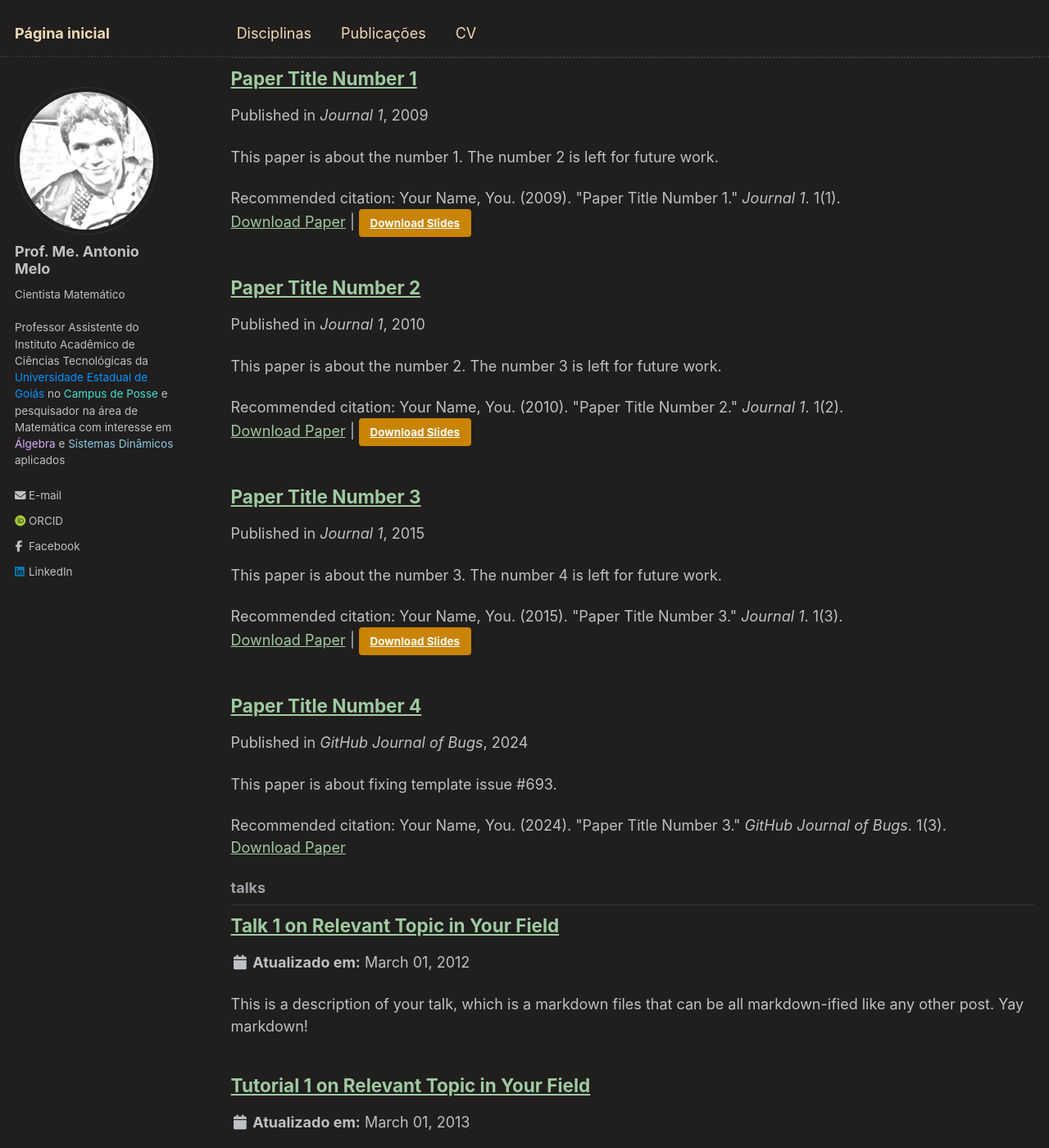
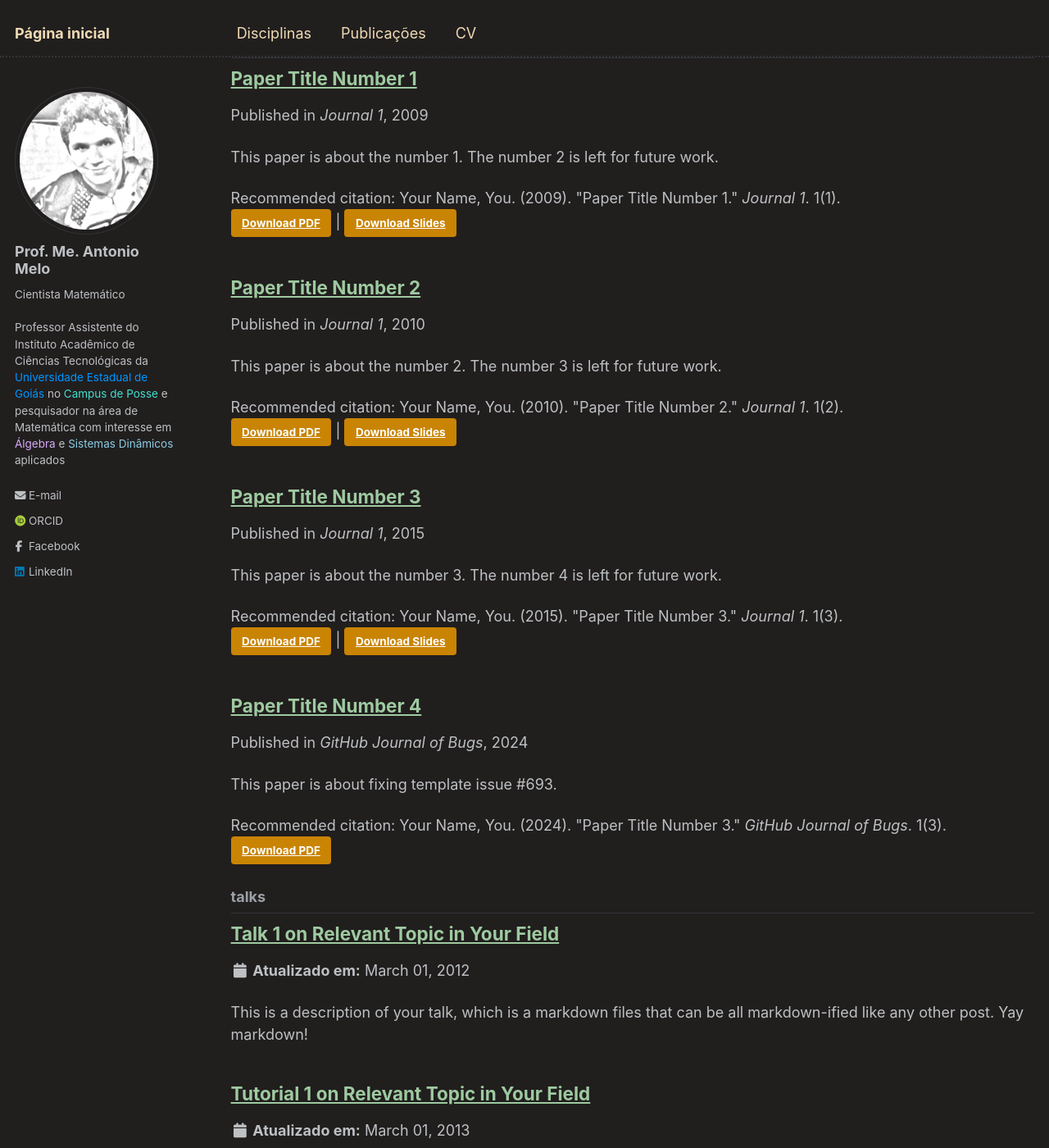
Before and after one commit to antmelo/antmelo.github.io, a Jekyll site: the page built from _pages/collection-archive.html, in a window 1280 px wide and 1400 px high, scrolled down 1078 px. Shown: the whole window at 82% size. Built offline with Jekyll 4.4.1, drawn with Linux system fonts in a browser that asks for light colours; some web fonts are replaced.

Commit message:
Update archive-single.html

```diff
--- a/_includes/archive-single.html
+++ b/_includes/archive-single.html
@@ -53,17 +53,17 @@
     {% endif %}
 
     {% if post.citation and post.paperurl and post.slidesurl %}
-      <p>Recommended citation: {{ post.citation }}<br /><a href="{{ post.paperurl }}">Download Paper</a> | <a href="{{ post.slidesurl }}" class="btn">Download Slides</a></p>
+      <p>Recommended citation: {{ post.citation }}<br /><a text-decoration:none; href="{{ post.paperurl }}" class="btn">Download PDF</a> | <a text-decoration:none; href="{{ post.slidesurl }}" class="btn">Download Slides</a></p>
     {% elsif post.citation and post.paperurl %}
-      <p>Recommended citation: {{ post.citation }}<br /><a href="{{ post.paperurl }}">Download Paper</a></p>
+      <p>Recommended citation: {{ post.citation }}<br /><a text-decoration:none; href="{{ post.paperurl }}" class="btn">Download PDF</a></p>
     {% elsif post.citation and post.slidesurl %}
-      <p>Recommended citation: {{ post.citation }}<br /><a href="{{ post.slidesurl }}" class="btn">Download Sl8ides</a></p>
+      <p>Recommended citation: {{ post.citation }}<br /><a text-decoration:none; href="{{ post.slidesurl }}" class="btn">Download Slides</a></p>
     {% elsif post.citation %}
       <p>Recommended citation: {{ post.citation }}</p>
     {% elsif post.paperurl %}
-      <p><a href=" {{ post.paperurl }} ">Download Paper</a></p>
+      <p><a text-decoration:none; href=" {{ post.paperurl }} " class="btn">Download PDF</a></p>
     {% elsif post.slidesurl %}
-      <p>Download <a href="{{ post.slidesurl }}">Download Slides</a></p></p>
+      <p>Download <a text-decoration:none; href="{{ post.slidesurl }}" class="btn">Download Slides</a></p></p>
     {% endif %}
 
   </article>
```
